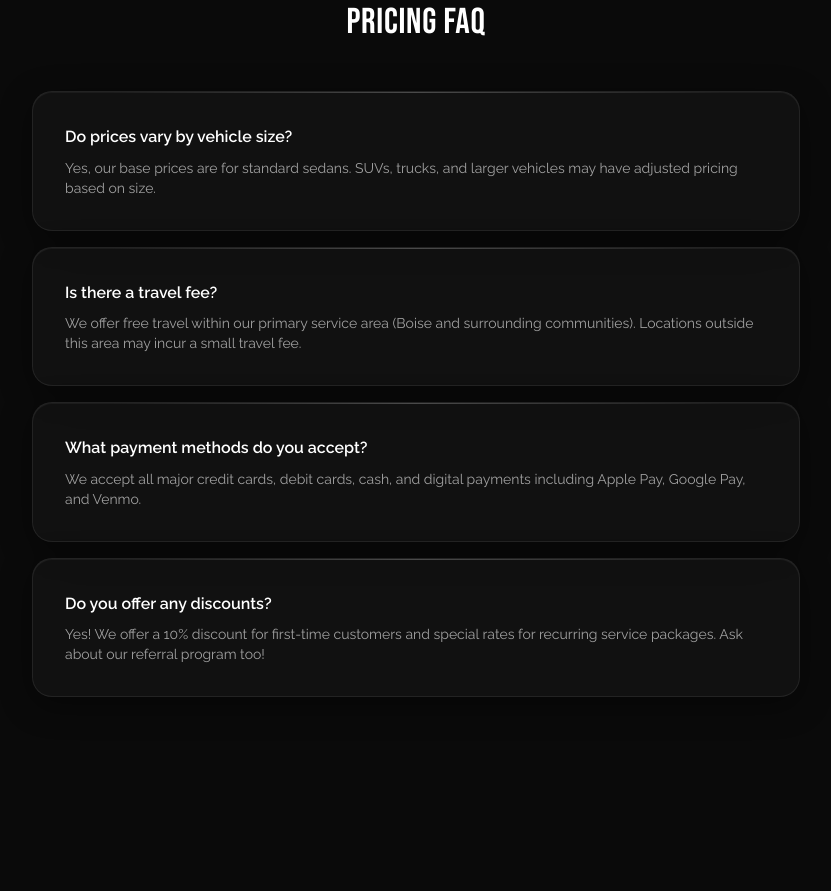
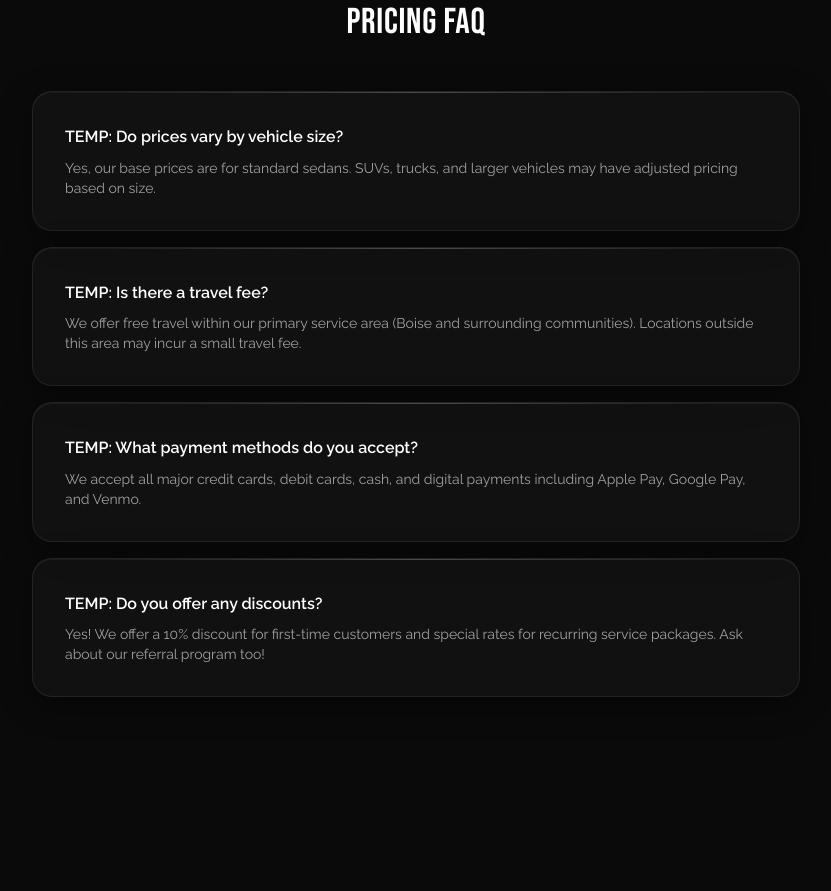
Before and after one commit to quikspitboise/quikspit-web, a Next.js app in the folder frontend/: page /pricing in a window 1280 px wide. Shown: the part 2740-3631 px from the top of the page, without its empty margins (224-1055 px from the left). Built offline with nearby package versions, Linux system fonts and the light colour scheme; no server answers.

Commit message:
fix: Update social media links and mark FAQs as temporary for review

```diff
--- a/frontend/src/app/contact/page.tsx
+++ b/frontend/src/app/contact/page.tsx
@@ -152,7 +152,7 @@ export default function Contact() {
                 {/* Social Links */}
                 <div className="flex gap-4">
                   <a
-                    href="https://www.instagram.com/quikspitshine/"
+                    href="https://www.instagram.com/quikspitboise/"
                     target="_blank"
                     rel="noopener noreferrer"
                     className="w-12 h-12 rounded-xl bg-neutral-800 hover:bg-red-600 flex items-center justify-center text-neutral-400 hover:text-white transition-all duration-300"
@@ -163,7 +163,7 @@ export default function Contact() {
                     </svg>
                   </a>
                   <a
-                    href="https://www.tiktok.com/@quikspitshine"
+                    href="https://www.tiktok.com/@quikspitboise"
                     target="_blank"
                     rel="noopener noreferrer"
                     className="w-12 h-12 rounded-xl bg-neutral-800 hover:bg-red-600 flex items-center justify-center text-neutral-400 hover:text-white transition-all duration-300"
--- a/frontend/src/app/pricing/page.tsx
+++ b/frontend/src/app/pricing/page.tsx
@@ -292,19 +292,19 @@ export default function Pricing() {
             <div className="space-y-4">
               {[
                 {
-                  q: 'Do prices vary by vehicle size?',
+                  q: 'TEMP: Do prices vary by vehicle size?',
                   a: 'Yes, our base prices are for standard sedans. SUVs, trucks, and larger vehicles may have adjusted pricing based on size.',
                 },
                 {
-                  q: 'Is there a travel fee?',
+                  q: 'TEMP: Is there a travel fee?',
                   a: 'We offer free travel within our primary service area (Boise and surrounding communities). Locations outside this area may incur a small travel fee.',
                 },
                 {
-                  q: 'What payment methods do you accept?',
+                  q: 'TEMP: What payment methods do you accept?',
                   a: 'We accept all major credit cards, debit cards, cash, and digital payments including Apple Pay, Google Pay, and Venmo.',
                 },
                 {
-                  q: 'Do you offer any discounts?',
+                  q: 'TEMP: Do you offer any discounts?',
                   a: 'Yes! We offer a 10% discount for first-time customers and special rates for recurring service packages. Ask about our referral program too!',
                 },
               ].map((faq) => (
```
